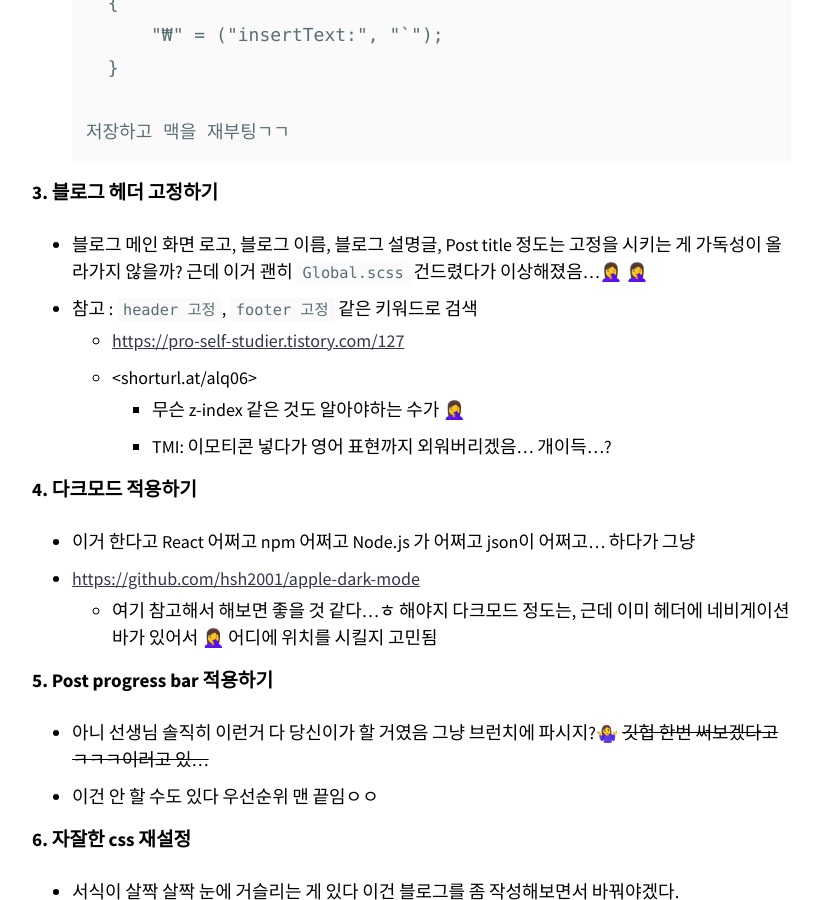
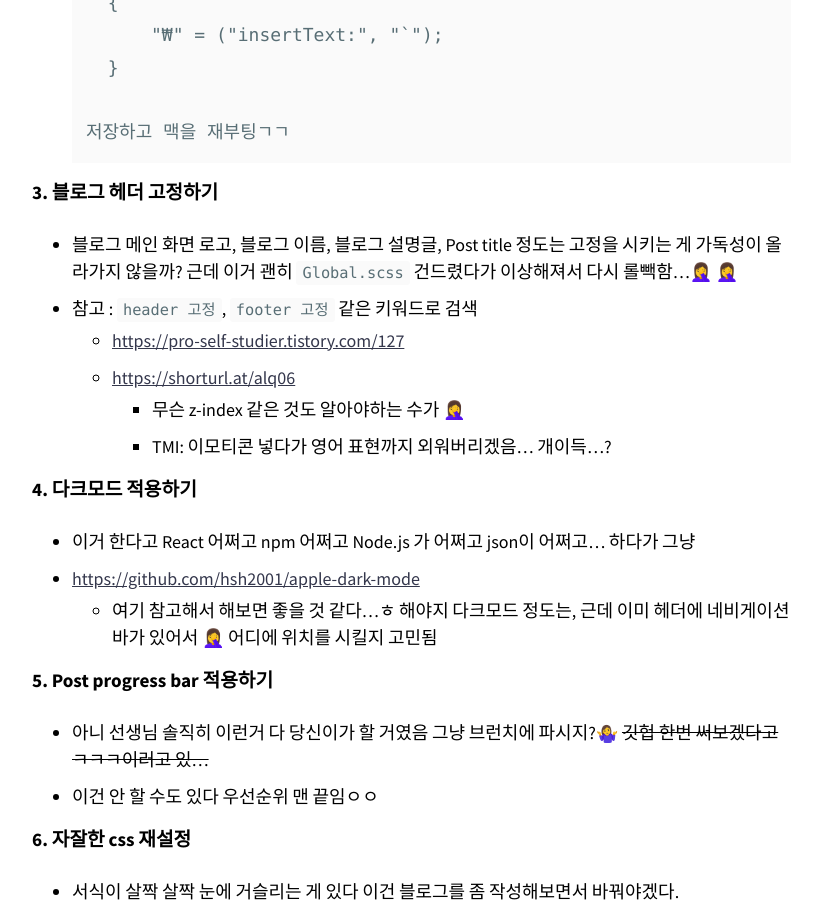
Before and after one commit to ssammykim/ssammykim.github.io, a Jekyll site: the page built from _posts/2020-05-01-to-do-list.md, in a window 1280 px wide and 900 px high, scrolled down 1198 px. Shown: the whole window, without its empty margins (343-1162 px from the left). Built offline with Jekyll 4.4.1, drawn with Linux system fonts in a browser that asks for light colours; nearby versions of some CDN libraries; emoji names are drawn with the system emoji font; some web fonts are replaced; comment, search, counter and statistics services are not loaded.

Commit message:
modify shortened url

````diff
--- a/_posts/2020-05-01-to-do-list.md
+++ b/_posts/2020-05-01-to-do-list.md
@@ -35,10 +35,10 @@
 ```
 
 #### 3. 블로그 헤더 고정하기
-- 블로그 메인 화면 로고, 블로그 이름, 블로그 설명글, Post title 정도는 고정을 시키는 게 가독성이 올라가지 않을까? 근데 이거 괜히 `Global.scss` 건드렸다가 이상해졌음...:woman_facepalming:	:woman_facepalming:
+- 블로그 메인 화면 로고, 블로그 이름, 블로그 설명글, Post title 정도는 고정을 시키는 게 가독성이 올라가지 않을까? 근데 이거 괜히 `Global.scss` 건드렸다가 이상해져서 다시 롤빽함...:woman_facepalming:	:woman_facepalming:
 - 참고 : `header 고정`, `footer 고정` 같은 키워드로 검색
   - <https://pro-self-studier.tistory.com/127>
-  - <shorturl.at/alq06>
+  - <https://shorturl.at/alq06>
     - 무슨 z-index 같은 것도 알아야하는 수가 :woman_facepalming:
     - TMI: 이모티콘 넣다가 영어 표현까지 외워버리겠음... 개이득...?
 
````
